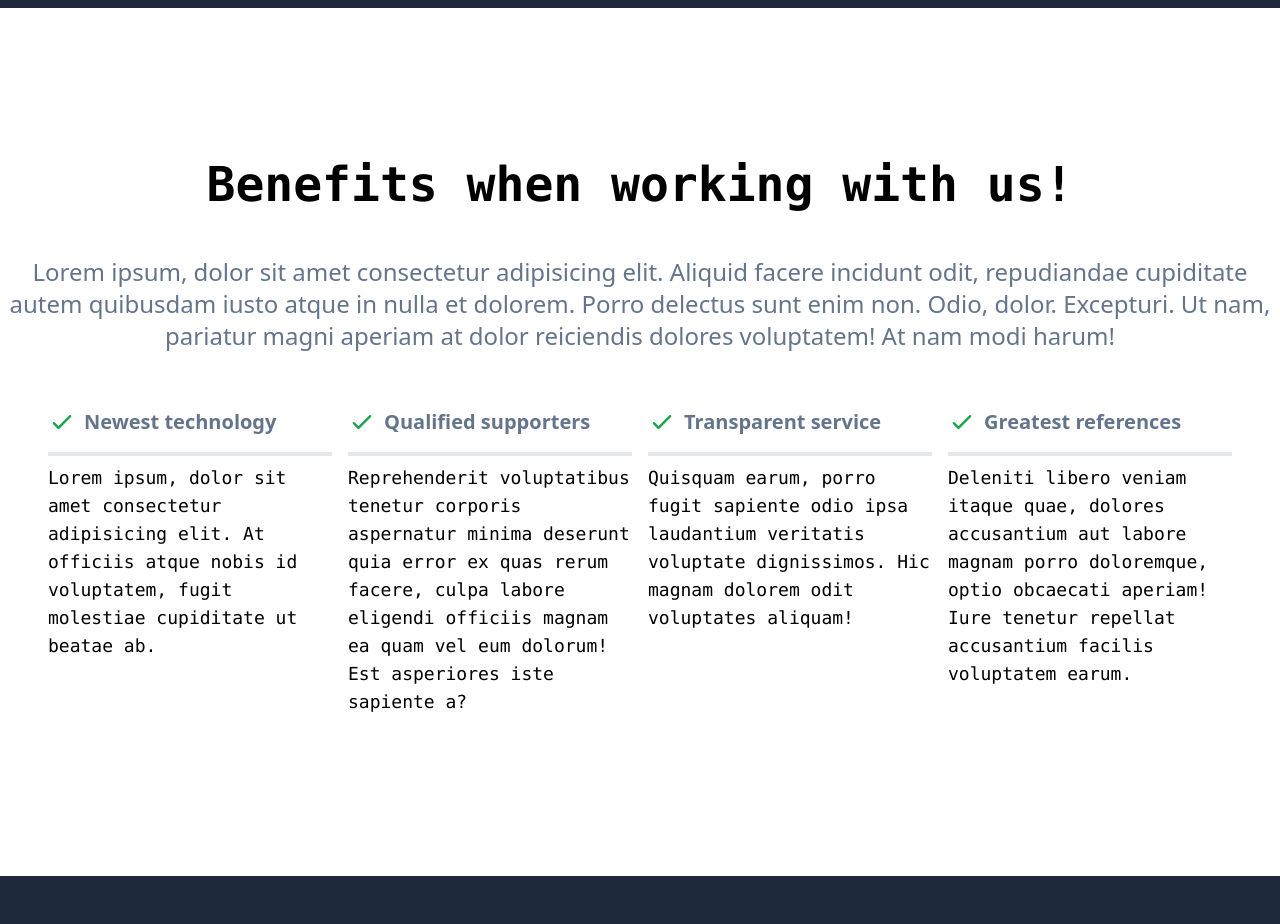
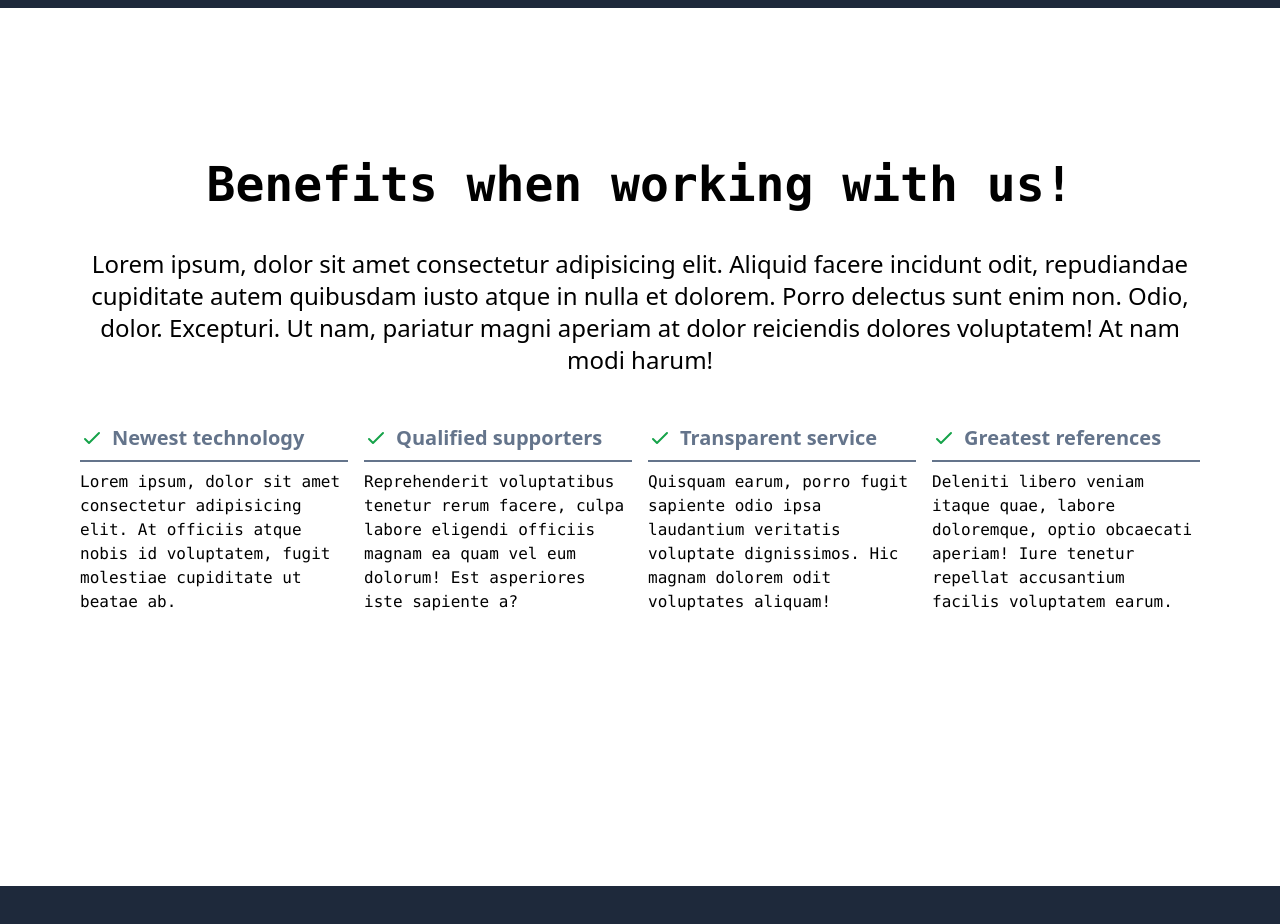
Before and after one commit to franodangelo/Services-SPA, a React (Create React App) app: page / in a window 1280 px wide. Shown: the part 2040-2964 px from the top of the page. Built offline with nearby package versions, Linux system fonts and the light colour scheme.

Commit message:
cleaned up file and structure

```diff
--- a/src/components/Benefits.jsx
+++ b/src/components/Benefits.jsx
@@ -2,36 +2,33 @@ import { CheckIcon } from "@heroicons/react/outline";
 
 export default function Benefits() {
     return (
-        <main name="benefits" className="w-full my-32">
-            <div className="max-w-[1280px] mx-auto px-2">
-                <h1 className="py-6 font-bold text-3xl text-center md:text-5xl">Benefits when working with us!</h1>
-                <p className="py-2 font-sans text-lg text-center text-slate-500 md:py-6 md:text-2xl">Lorem ipsum, dolor sit amet consectetur adipisicing elit. Aliquid facere incidunt odit, repudiandae cupiditate autem quibusdam iusto atque in nulla et dolorem. Porro delectus sunt enim non. Odio, dolor. Excepturi.
-                    Ut nam, pariatur magni aperiam at dolor reiciendis dolores voluptatem! At nam modi harum! </p>
-            </div>
-            <section className="grid sm:grid-cols-2 lg:grid-cols-4 mx-8 px-4 gap-4 pt-4">
-                <div className="flex my-4">
-                    <div>
-                        <h2 className="flex font-sans font-bold text-xl pb-4 text-slate-500"><CheckIcon className="w-7 mr-2 text-green-600" />Newest technology</h2>
-                        <p className="border-solid border-t-4 text-lg pt-2 pb-4">Lorem ipsum, dolor sit amet consectetur adipisicing elit. At officiis atque nobis id voluptatem, fugit molestiae cupiditate ut beatae ab.</p>
-                    </div>
+        <main name="benefits" className="w-full py-16 sm:py-20 md:py-24 lg:py-32 px-10 md:px-16 lg:px-20">
+            <h1 className="py-2 md:py-4 lg:py-6 font-bold text-3xl md:text-5xl text-center">Benefits when working with us!</h1>
+            <p className="py-2 md:py-4 font-sans text-lg md:text-2xl md:text-center">Lorem ipsum, dolor sit amet consectetur adipisicing elit. Aliquid facere incidunt odit, repudiandae cupiditate autem quibusdam iusto atque in nulla et dolorem. Porro delectus sunt enim non. Odio, dolor. Excepturi. Ut nam, pariatur magni aperiam at dolor reiciendis dolores voluptatem! At nam modi harum! </p>
+            <section className="grid sm:grid-cols-2 xl:grid-cols-4 mt-8 gap-8 md:gap-4">
+                <div className="flex flex-col">
+                    <h2 className="flex pb-2 font-sans font-bold text-xl text-slate-500">
+                        <CheckIcon className="w-6 mr-2 text-green-600" />Newest technology
+                    </h2>
+                    <p className="pt-2 pb-4 border-t-2 border-slate-500">Lorem ipsum, dolor sit amet consectetur adipisicing elit. At officiis atque nobis id voluptatem, fugit molestiae cupiditate ut beatae ab.</p>
                 </div>
-                <div className="flex my-4">
-                    <div>
-                        <h2 className="flex font-sans font-bold text-xl pb-4 text-slate-500"><CheckIcon className="w-7 mr-2 text-green-600" />Qualified supporters</h2>
-                        <p className="border-solid border-t-4 text-lg pt-2 pb-4">Reprehenderit voluptatibus tenetur corporis aspernatur minima deserunt quia error ex quas rerum facere, culpa labore eligendi officiis magnam ea quam vel eum dolorum! Est asperiores iste sapiente a?</p>
-                    </div>
+                <div className="flex flex-col">
+                    <h2 className="flex pb-2 font-sans font-bold text-xl text-slate-500">
+                        <CheckIcon className="w-6 mr-2 text-green-600" />Qualified supporters
+                    </h2>
+                    <p className="pt-2 pb-4 border-t-2 border-slate-500">Reprehenderit voluptatibus tenetur rerum facere, culpa labore eligendi officiis magnam ea quam vel eum dolorum! Est asperiores iste sapiente a?</p>
                 </div>
-                <div className="flex my-4">
-                    <div>
-                        <h2 className="flex font-sans font-bold text-xl pb-4 text-slate-500"><CheckIcon className="w-7 mr-2 text-green-600" />Transparent service</h2>
-                        <p className="border-solid border-t-4 text-lg pt-2 pb-4">Quisquam earum, porro fugit sapiente odio ipsa laudantium veritatis voluptate dignissimos. Hic magnam dolorem odit voluptates aliquam!</p>
-                    </div>
+                <div className="flex flex-col">
+                    <h2 className="flex pb-2 font-sans font-bold text-xl text-slate-500">
+                        <CheckIcon className="w-6 mr-2 text-green-600" />Transparent service
+                    </h2>
+                    <p className="pt-2 pb-4 border-t-2 border-slate-500">Quisquam earum, porro fugit sapiente odio ipsa laudantium veritatis voluptate dignissimos. Hic magnam dolorem odit voluptates aliquam!</p>
                 </div>
-                <div className="flex my-4">
-                    <div>
-                        <h2 className="flex font-sans font-bold text-xl pb-4 text-slate-500"><CheckIcon className="w-7 mr-2 text-green-600" />Greatest references</h2>
-                        <p className="border-solid border-t-4 text-lg pt-2 pb-4">Deleniti libero veniam itaque quae, dolores accusantium aut labore magnam porro doloremque, optio obcaecati aperiam! Iure tenetur repellat accusantium facilis voluptatem earum.</p>
-                    </div>
+                <div className="flex flex-col">
+                    <h2 className="flex pb-2 font-sans font-bold text-xl text-slate-500">
+                        <CheckIcon className="w-6 mr-2 text-green-600" />Greatest references
+                    </h2>
+                    <p className="pt-2 pb-4 border-t-2 border-slate-500">Deleniti libero veniam itaque quae, labore doloremque, optio obcaecati aperiam! Iure tenetur repellat accusantium facilis voluptatem earum.</p>
                 </div>
             </section>
         </main>
```
